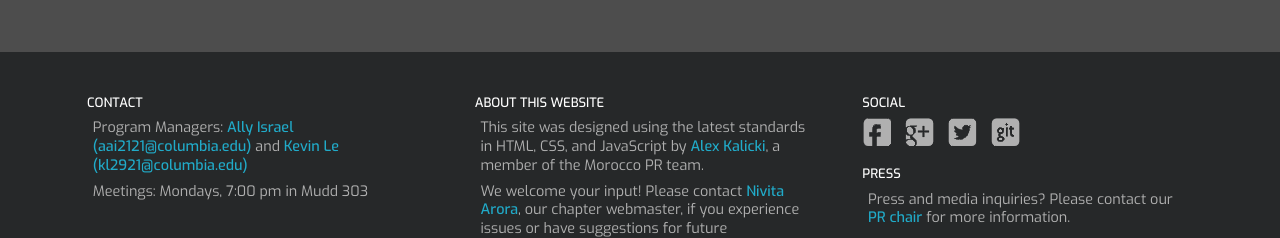
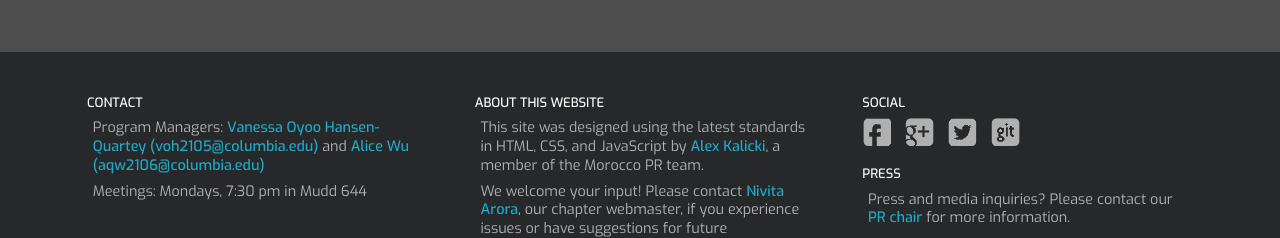
Before and after one commit to CUEWB/morocco, a plain HTML site: page index.html in a window 1280 px wide. Shown: the part 4584-4822 px from the top of the page. Drawn offline with nearby package versions, Linux system fonts and the light colour scheme.

Commit message:
Update index.html

```diff
--- a/index.html
+++ b/index.html
@@ -239,8 +239,8 @@
     <div class="padded container">
         <div class="footer-col">
             <h3>Contact</h3>
-            <p>Program Managers: <a href="mailto:aai2121@columbia.edu" target="_blank">Ally Israel (aai2121@columbia.edu)</a> and <a href="mailto:kl2921@columbia.edu" target="_blank">Kevin Le (kl2921@columbia.edu)</a></p>
-            <p>Meetings: Mondays, 7:00 pm in Mudd 303</p>
+            <p>Program Managers: <a href="mailto:aai2121@columbia.edu" target="_blank">Vanessa Oyoo Hansen-Quartey (voh2105@columbia.edu)</a> and <a href="mailto:kl2921@columbia.edu" target="_blank">Alice Wu (aqw2106@columbia.edu)</a></p>
+            <p>Meetings: Mondays, 7:30 pm in Mudd 644</p>
         </div>
         <div class="footer-col">
             <h3>About this Website</h3>
```
